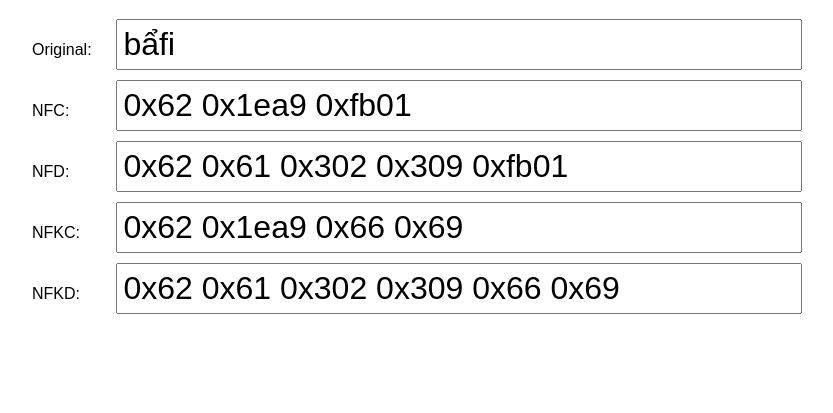
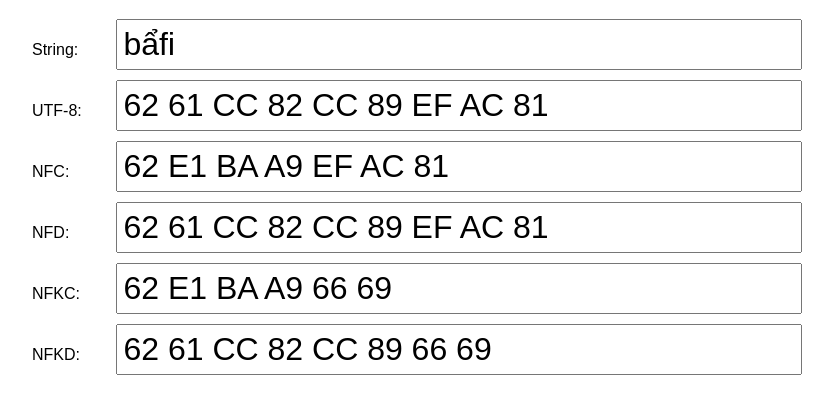
Before and after one commit to kpym/utf8playground, a plain HTML site: page index.html in a window 1280 px wide. Shown: the part 81-494 px from the top of the page, without its empty margins (208-1041 px from the left). Drawn offline with Linux system fonts and the light colour scheme.

Commit message:
add utf-8 field and switch only to hex inputs

```diff
--- a/index.html
+++ b/index.html
@@ -31,8 +31,12 @@
 <body>
     <h1>UTF-8 Normalization Playground</h1>
     <div>
-        <label for="original">Original:</label>
-        <input type="text" id="original" placeholder="Enter text here" value="bẩﬁ">
+        <label for="string">String:</label>
+        <input type="text" id="string" placeholder="Enter text here" value="bẩﬁ">
+    </div>
+    <div>
+        <label for="utf8">UTF-8:</label>
+        <input type="text" id="utf8" placeholder="UTF-8 bytes">
     </div>
     <div>
         <label for="nfc">NFC:</label>
@@ -52,34 +56,33 @@
     </div>
 
     <script>
-        function toHex(str) {
-            return Array.from(str).map(char => '0x' + char.charCodeAt(0).toString(16).padStart(2, '0')).join(' ');
+        function stringToUtf8Hex(str) {
+            return Array.from(new TextEncoder().encode(str))
+                .map(byte => byte.toString(16).padStart(2, '0').toUpperCase())
+                .join(' ');
         }
 
-        function fromHex(hex) {
-            return hex.trim().split(/[^0-9a-fA-FxXoO]+/).map(h => {
-                if (h.toLowerCase().startsWith('0x')) {
-                    return String.fromCharCode(parseInt(h.slice(2), 16));
-                } else if (h.toLowerCase().startsWith('0o')) {
-                    return String.fromCharCode(parseInt(h.slice(2), 8));
-                } else {
-                    return String.fromCharCode(parseInt(h, 10));
-                }
-            }).join('');
+        function utf8HexToString(hex) {
+            const bytes = hex.trim().split(/\s+/).map(byte => parseInt(byte, 16));
+            return new TextDecoder().decode(new Uint8Array(bytes));
         }
 
         function updateFields(source) {
-            const fields = ['original', 'nfd', 'nfc', 'nfkd', 'nfkc'];
+            const fields = ['string', 'utf8', 'nfd', 'nfc', 'nfkd', 'nfkc'];
+            // Get the value of the source field
             const sourceValue = document.getElementById(source).value;
-            const sourceText = source === 'original' ? sourceValue : fromHex(sourceValue);
+            let sourceText;
 
+            if (source === 'string') {
+                sourceText = sourceValue;
+            } else {
+                sourceText = utf8HexToString(sourceValue);
+            }
+            // Set the value to the other fields
             fields.forEach(field => {
                 if (field !== source) {
                     let normalizedText;
                     switch (field) {
-                        case 'original':
-                            normalizedText = sourceText;
-                            break;
                         case 'nfd':
                             normalizedText = sourceText.normalize('NFD');
                             break;
@@ -92,11 +95,14 @@
                         case 'nfkc':
                             normalizedText = sourceText.normalize('NFKC');
                             break;
+                        default:
+                            normalizedText = sourceText;
                     }
-                    document.getElementById(field).value = field === 'original' ? normalizedText : toHex(normalizedText);
+                    document.getElementById(field).value = field === 'string' ? normalizedText : stringToUtf8Hex(normalizedText);
                 }
             });
         }
+
 
         document.querySelectorAll('input').forEach(input => {
             input.addEventListener('input', function () {
@@ -104,7 +110,7 @@
             });
         });
 
-        updateFields('original');
+        updateFields('string');
     </script>
 </body>
 
```
